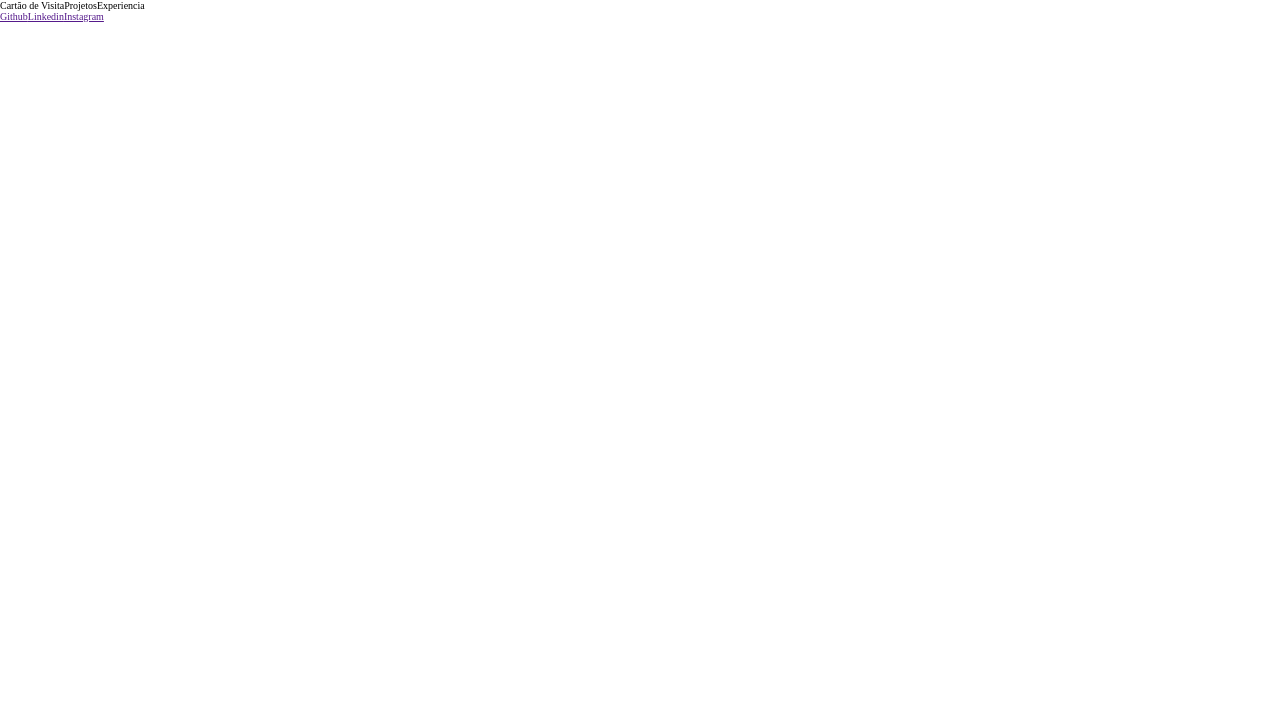
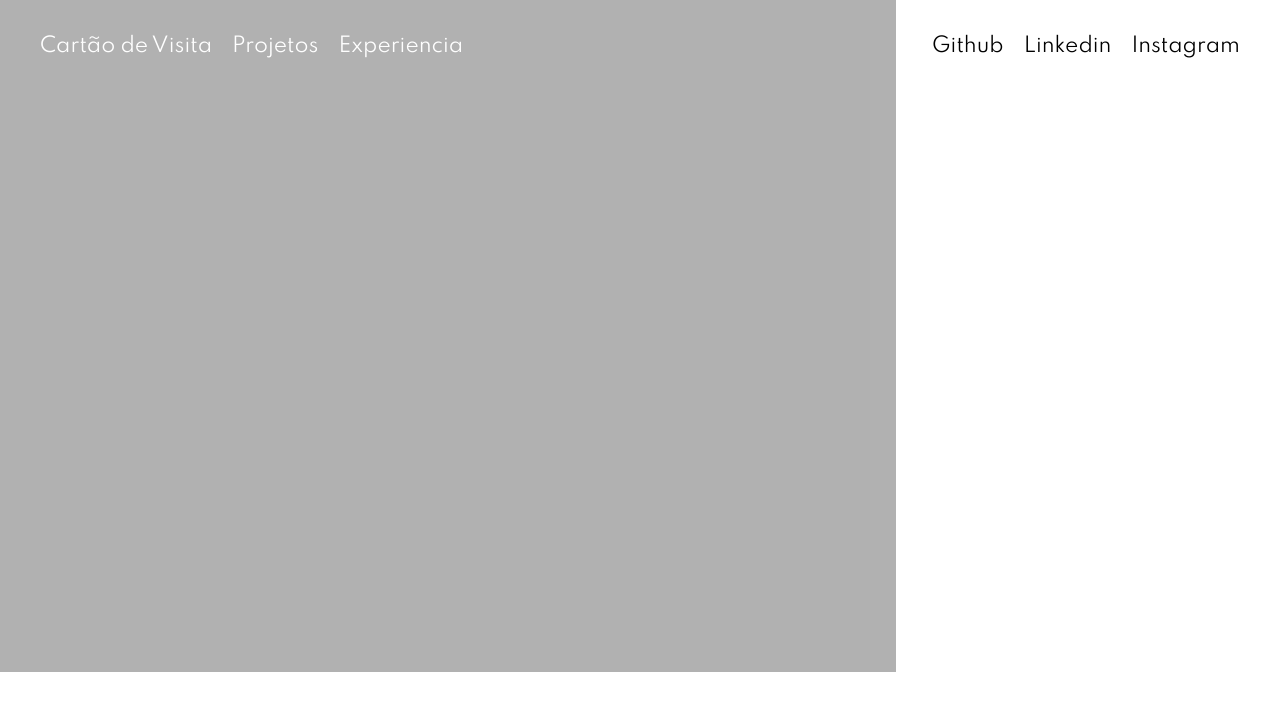
Before and after one commit to Ilwel/curriculum-3, a React (Create React App) app: page / in a window 1280 px wide. Shown: the top 710 px of the page. Built offline with nearby package versions, Linux system fonts and the light colour scheme.

Commit message:
layouts styles

```diff
--- a/src/App.css
+++ b/src/App.css
@@ -1,3 +1,5 @@
+@import url('https://fonts.googleapis.com/css2?family=Spartan:wght@200;400;700&display=swap');
+
 *{
   margin: 0;
 }
@@ -5,5 +7,122 @@
 :root{
 
   font-size: 62.5%;
+  font-family: 'Spartan', sans-serif;
+  color: white;
 
 }
+
+.l-app{
+
+  min-height: 100vh;
+  display: flex;
+  flex-direction: column;
+
+}
+
+.l-header{
+
+  width: 100%;
+  flex: 0.1;
+  display: flex;
+  justify-content: space-between;
+  align-items: center;
+
+}
+
+.l-header .c-menu, .l-header .c-social{
+
+  display: flex;
+  gap: 2rem;
+
+}
+
+.l-header .c-menu{
+
+  margin-left: 4rem;
+
+}
+.l-header .c-social{
+
+  margin-right: 4rem;
+
+}
+
+.l-header .c-menu__item, .l-header .c-social__item{
+
+  all:unset;
+  font-size: 2rem;
+
+}
+
+.l-header .c-menu__item::after, .l-header .c-social__item::after{
+
+  content: '';
+  display: block;
+  margin-top: 0.5rem;
+  transform: scaleX(0);
+  transform-origin: 0% 50%;
+  transition: 1s;
+
+}
+
+.l-header .c-menu__item::after{
+
+  border-bottom: 0.1rem solid white;
+
+}
+
+.l-header .c-social__item::after{
+
+  border-bottom:  0.1rem solid black;
+
+}
+
+.l-header .c-menu__item:hover::after,.l-header .c-social__item:hover::after {
+
+  transform: scaleX(1);
+
+}
+
+.l-header .c-social__item{
+
+  color: black;
+
+}
+
+.l-main{
+
+  flex: 1;
+  display: flex;
+
+}
+
+.l-main .c-hero::after{
+  display: block;
+  content: '';
+
+  position:absolute;
+
+  top: 0;
+  bottom: 0;
+  left: 0;
+  right: 0;
+
+  background-image: url('./assets/hero-bg.jpg');
+
+  background-repeat: no-repeat;
+  background-size: 100%;
+  width: 70%;
+  z-index: -1;
+
+  opacity: 0.8;
+
+}
+
+.l-main .c-content{
+
+  position: relative;
+  left: 70%;
+  width: 30%;
+
+}
```
